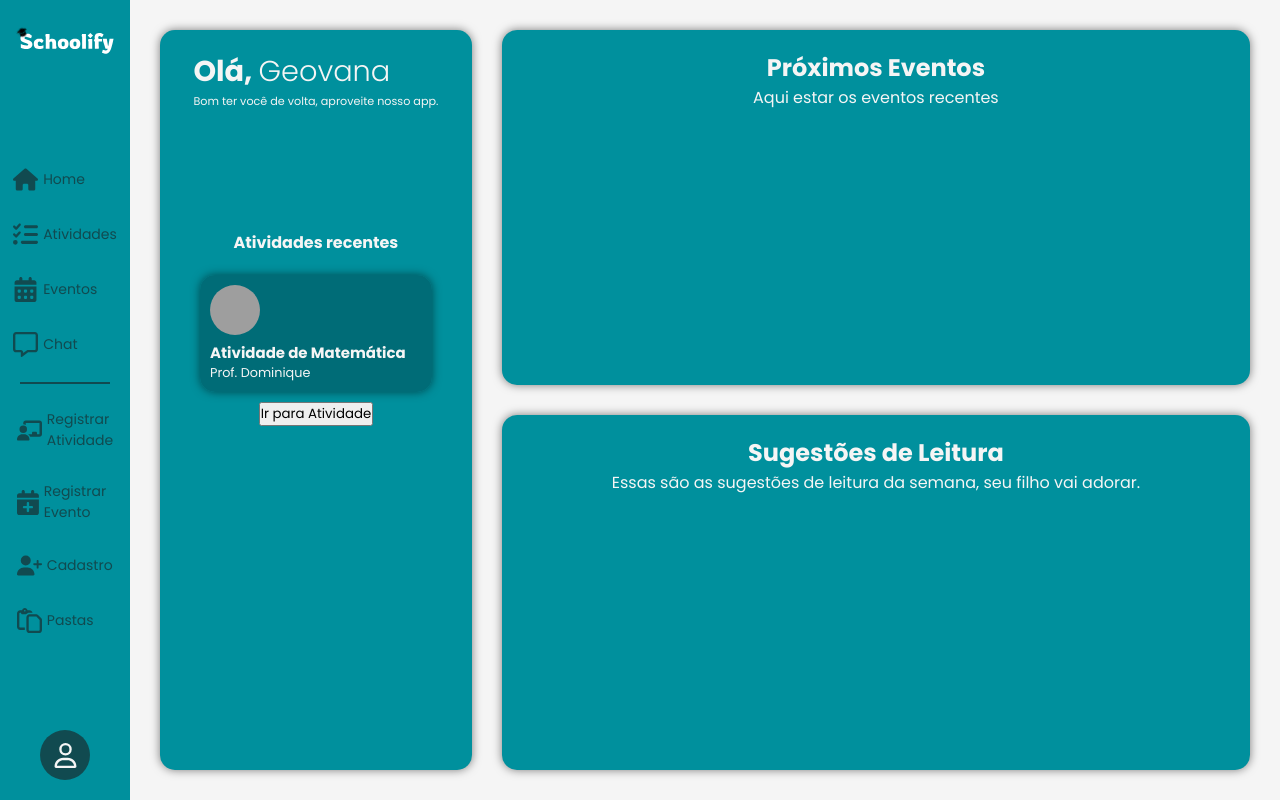
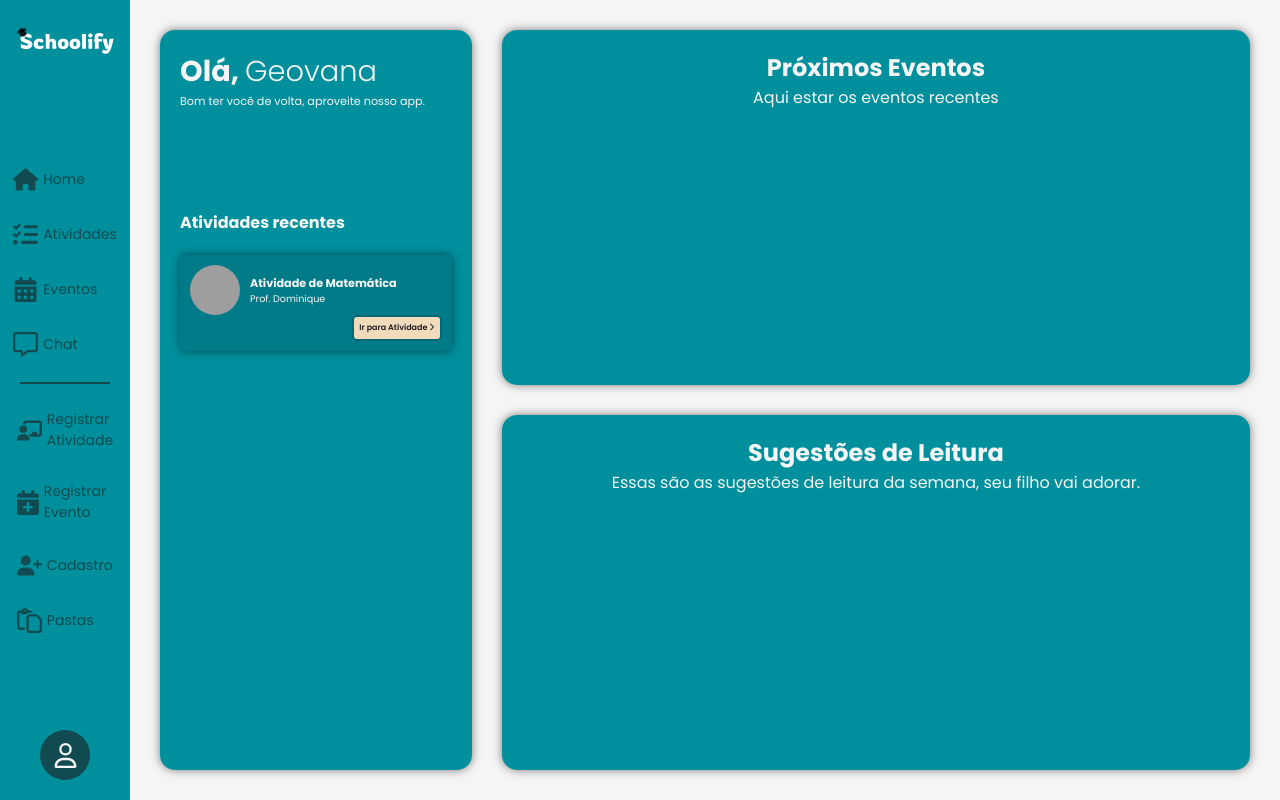
Before and after one commit to Lucas0u/Schoolify_01, a Next.js app: page /home in a window 1280 px wide. Built offline with nearby package versions, Linux system fonts and the light colour scheme; grey boxes are pictures that could not be loaded.

Commit message:
"Container Atividade Recente Home + Cards"

```diff
--- a/src/components/home/AtvRecentes.jsx
+++ b/src/components/home/AtvRecentes.jsx
@@ -1,10 +1,11 @@
 import styles from "@/styles/Home.module.css";
+import { faChevronRight } from "@fortawesome/free-solid-svg-icons";
+import { FontAwesomeIcon } from "@fortawesome/react-fontawesome";
 import { useRouter } from 'next/router';
 import { useEffect, useState } from 'react';
 import Botao from "../botoes/Botao";
 
 export default function AtvRecentes() {
-
   const router = useRouter();
   const [cards, setCards] = useState([]);
 
@@ -19,10 +20,9 @@ export default function AtvRecentes() {
     }]);
   };
 
-  // Use useEffect to fetch cards when the component mounts
   useEffect(() => {
     fetchCards();
-  }, []); // Empty dependency array ensures this runs only once when the component mounts
+  }, []);
 
   return (
     <div className={styles.acontainerAtv}>
@@ -51,9 +51,10 @@ export default function AtvRecentes() {
               </div>
             </div>
           ))}
+          <Botao className={styles.botaoAtv} onClick={() => { router.push('/atividades_abertas'); }} type="button">
+            Ir para Atividade <FontAwesomeIcon icon={faChevronRight} />
+          </Botao>
         </div>
-
-        <Botao className={styles.botaoAtv} onClick={() => { }} type="button">Ir para Atividade</Botao>
       </div>
     </div>
   );
--- a/src/styles/Home.module.css
+++ b/src/styles/Home.module.css
@@ -20,7 +20,6 @@
 
   display: flex;
   flex-direction: column;
-  align-items: center;
 
 
   background-color: var(--azul-intermediário);
@@ -37,7 +36,6 @@
 
 .saudacao .nome {
   font-weight: 300;
-
 }
 
 .saudacao p {
@@ -52,11 +50,8 @@
 
   margin-top: 100px;
 
-  padding: 20px;
-
   display: flex;
   flex-direction: column;
-
 }
 
 .atividadesRecentes h2 {
@@ -64,41 +59,66 @@
   margin-bottom: 10px;
 }
 
-.atividadesRecentes {
+.atividadesRecentes .cardsContainer {
   display: flex;
   flex-direction: column;
+
+  width: 100%;
+  height: fit-content;
+
+  padding: 10px;
+  margin: 10px 0;
+
+  background-color: rgba(0, 105, 114, 0.5);
+  border-radius: 5px;
+
+  box-shadow: 0 0 10px rgba(0, 0, 0, 0.5);
+}
+
+.atividadesRecentes .card {
+  display: flex;
+  justify-content: space-between;
+
   align-items: center;
 
   width: 100%;
-  height: 100%;
+  height: 50px;
 }
 
-.atividadesRecentes .cardsContainer {
-  display: flex;
-  /* flex-direction: column; */
-  /* align-items: center; */
-
-  width: 100%;
-  /* height: 100%; */
-
-  background-color: var(--azul-escuro);
-  border-radius: 15px;
-
-  box-shadow: 0 0 10px rgba(0, 0, 0, 0.5);
-
-  padding: 10px;
-  margin: 10px 0;
-}
-
-.atividadesRecentes .cardsContainer .imgCard {
+.atividadesRecentes .card .imgCard {
   width: 50px;
   height: 50px;
 
+  margin-right: 10px;
   border-radius: 50%;
 }
 
 .cardsContainer .cardContent {
-  font-size: 0.8rem;
+  width: 100%;
+
+  font-size: 0.6rem;
+}
+
+.cardsContainer .botaoAtv {
+  align-self: flex-end;
+  justify-content: center;
+
+  width: 90px;
+  height: fit-content;
+
+  padding: 5px;
+
+  font-size: 0.5rem;
+  font-weight: 600;
+
+  background-color: rgba(241, 219, 188, 1);
+  color: var(--preto);
+  border: none;
+  border: 2px solid rgba(0, 105, 114, 1);
+
+  border-radius: 5px;
+  cursor: pointer;
+
 }
 
 
```
Also changed, not shown: src/components/home/Home.jsx (deleted, +0 -23 lines).
